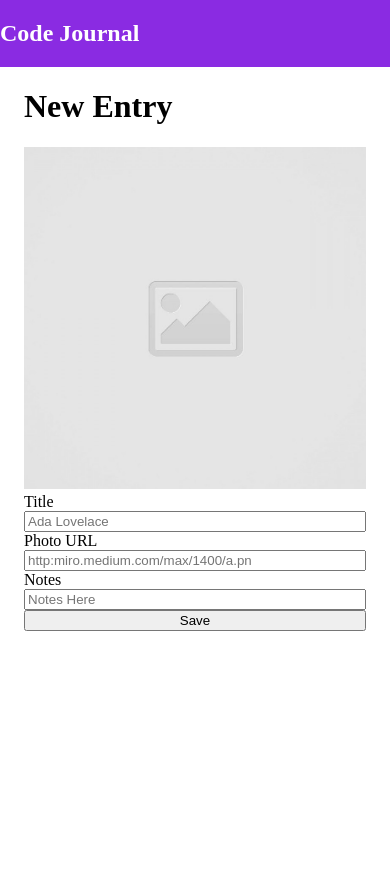
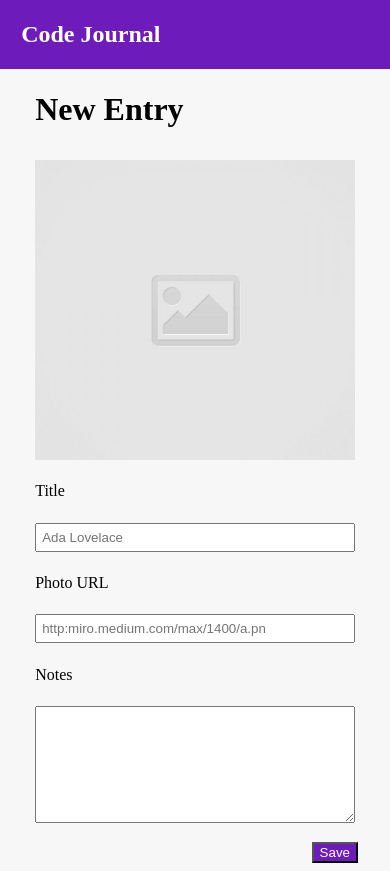
Before and after one commit to devanrivera98/code-journal, a website: page index.html in a window 390 px wide. Before the commit the page ends 844 px from the top, so only its background shows below. Drawn offline with Linux system fonts and the light colour scheme.

Commit message:
Completed write CSS for mobile devices first.

```diff
--- a/css/layout.css
+++ b/css/layout.css
@@ -6,11 +6,13 @@
   max-width: 575px;
   margin: 0 auto;
   padding: 0 1.5rem;
+  background-color: #f7f7f7;
 }
 
 .row {
   display: flex;
   flex-wrap: wrap;
+  padding: 0.7rem;
 }
 
 .column-full,
@@ -34,14 +36,46 @@
 }
 
 #header-h2 {
-  background-color: blueviolet;
+  background-color: rgb(110, 27, 187);
   color: white;
+}
+
+h2 {
+  margin: 0;
+  padding: 10px;
+}
+
+h1 {
+  margin: 0;
+  padding-top: 10px;
+  padding-bottom: 10px;
 }
 
 img {
   width: 100%;
+  max-height: 300px;
+  object-fit: cover;
 }
 
-input {
+.input-field {
   width: 100%;
+  padding: 5px;
 }
+
+.submit-row {
+  display: flex;
+  flex-wrap: wrap;
+  padding: 0.5rem;
+  justify-content: end;
+}
+
+#submit-button {
+  display: flex;
+  justify-content: end;
+  background-color: rgb(110, 27, 187);
+  color: white;
+}
+
+div.header-img {
+  max-width: auto;
+}
--- a/index.html
+++ b/index.html
@@ -17,14 +17,14 @@
 </head>
 <body>
   <header>
-    <div class="row" id="header-h2">
+    <div class="row column-row" id="header-h2">
       <h2>Code Journal</h2>
     </div>
     <div class="container">
       <div class="row column-full" id="header-h1">
         <h1>New Entry</h1>
       </div>
-      <div class="header-img">
+      <div class="row header-img">
         <img src="images/placeholder-image-square.jpg">
       </div>
     </div>
@@ -36,21 +36,24 @@
           <label for="title">Title</label>
         </div>
         <div class="row">
-          <input type="text" name="title" placeholder="Ada Lovelace" required>
+          <input class="input-field" type="text" name="title" placeholder="Ada Lovelace" required>
         </div>
         <div class="row">
           <label for="Photo-URL">Photo URL</label>
         </div>
         <div class="row">
-          <input type="text" name="photo" placeholder="http:miro.medium.com/max/1400/a.pn" required>
+          <input class="input-field" type="text" name="photo" placeholder="http:miro.medium.com/max/1400/a.pn" required>
         </div>
         <div class="row">
           <label for="notes">Notes</label>
         </div>
         <div class="row">
-          <input type="text" name="notes" placeholder="Notes Here" required>
+          <textarea class="input-field" name="notes" placeholder="Notes Here" rows="7" required>
+          </textarea>
         </div>
-        <input type="submit" name="submit" value="Save">
+        <div class="submit-row">
+          <input id="submit-button" type="submit" name="submit" value="Save">
+        </div>
       </form>
     </div>
     <div data-view="entries" class="hidden"></div>
```
